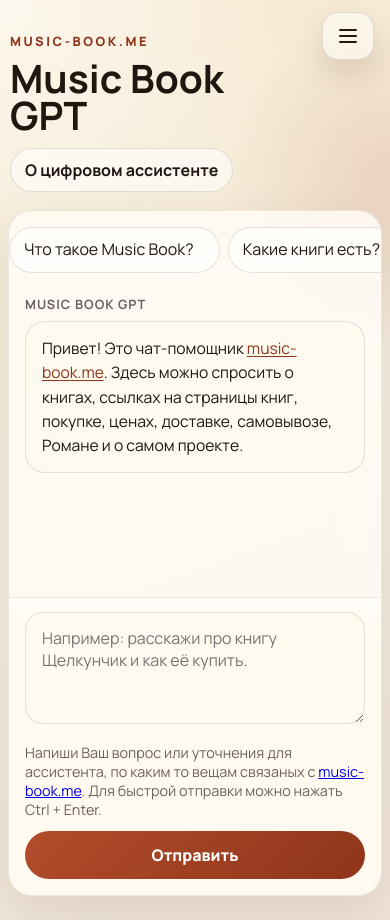
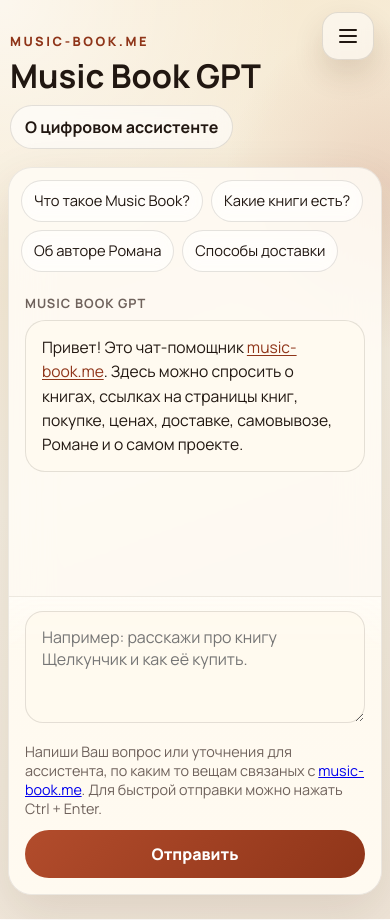
Before and after one commit to WizardJIOCb/git.music-book.me, a website: page public/index.html in a window 390 px wide. Drawn offline with Linux system fonts and the light colour scheme; no server answers.

Commit message:
Fix mobile drawer and hero sizing

```diff
--- a/public/app.js
+++ b/public/app.js
@@ -941,6 +941,13 @@ window.addEventListener("keydown", (event) => {
 });
 
 async function boot() {
+  if (actionsMenuBackdropEl && actionsMenuBackdropEl.parentElement !== document.body) {
+    document.body.appendChild(actionsMenuBackdropEl);
+  }
+  if (actionsMenuEl && actionsMenuEl.parentElement !== document.body) {
+    document.body.appendChild(actionsMenuEl);
+  }
+
   renderConversation(null);
   await checkHealth();
 
--- a/public/styles.css
+++ b/public/styles.css
@@ -416,8 +416,9 @@ button:disabled,
   }
 
   h1 {
-    font-size: clamp(2rem, 10vw, 3.1rem);
-    max-width: 7.2em;
+    font-size: clamp(1.8rem, 8.4vw, 2.7rem);
+    max-width: none;
+    white-space: nowrap;
   }
 
   .hero-description-toggle {
@@ -459,8 +460,7 @@ button:disabled,
   }
 
   .messages,
-  .composer,
-  .suggestions {
+  .composer {
     padding-inline: 16px;
   }
 
@@ -561,25 +561,26 @@ button:disabled,
   }
 
   .suggestions {
-    display: grid;
-    grid-auto-flow: column;
-    grid-auto-columns: minmax(62%, max-content);
+    display: flex;
     overflow-x: auto;
     overscroll-behavior-x: contain;
     scroll-snap-type: x proximity;
     gap: 8px;
-    padding-inline: 16px;
+    padding-top: 12px;
+    padding-inline: 12px;
     padding-bottom: 4px;
     -webkit-overflow-scrolling: touch;
   }
 
   .suggestion {
-    width: auto;
-    min-height: 46px;
-    max-width: 86vw;
+    flex: 0 0 auto;
+    width: fit-content;
+    min-height: 42px;
+    max-width: 72vw;
     text-align: left;
     scroll-snap-align: start;
-    padding: 10px 14px;
+    padding: 8px 12px;
+    font-size: 0.92rem;
     white-space: normal;
     line-height: 1.35;
   }
```
